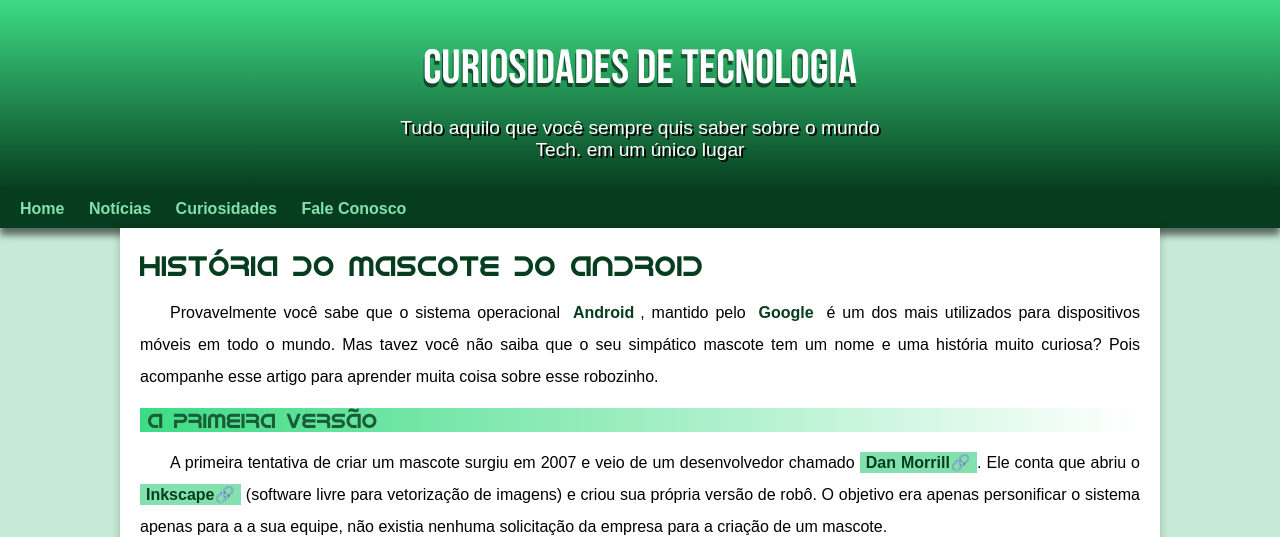
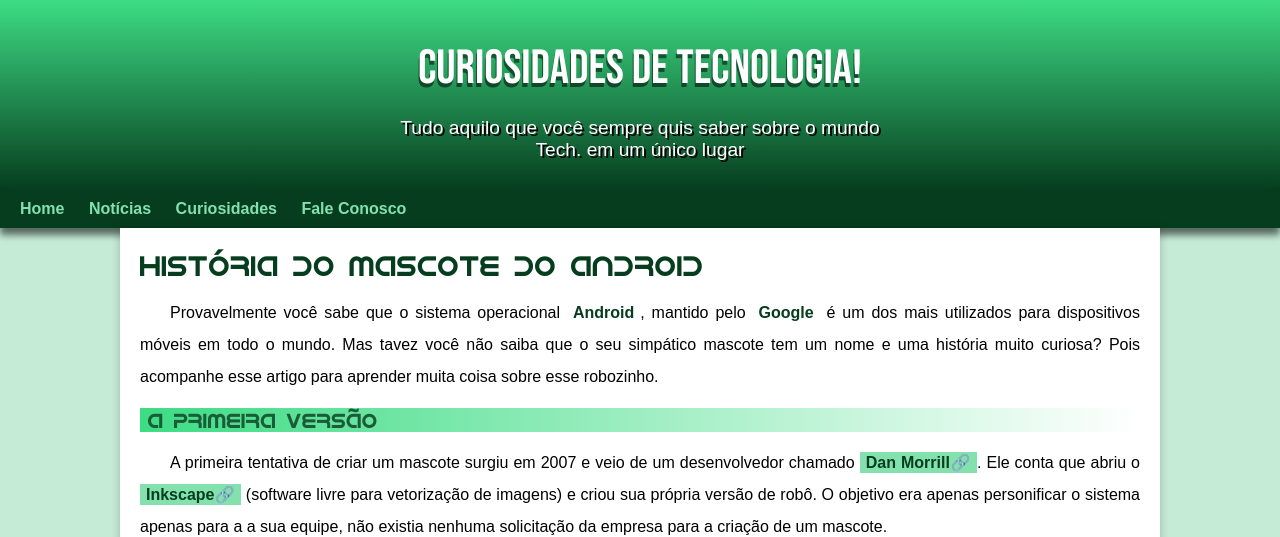
Before and after one commit to Alissoncrepaldi/html-css, a plain HTML site: page html-css-modulo02/Desafios/d10 - aula/android.html in a window 1280 px wide. Shown: the top 537 px of the page. Drawn offline with Linux system fonts and the light colour scheme.

Commit message:
Update android.html

```diff
--- a/html-css-modulo02/Desafios/d10 - aula/android.html
+++ b/html-css-modulo02/Desafios/d10 - aula/android.html
@@ -11,7 +11,7 @@
 <body>
     <header>
         <h1>
-            Curiosidades de Tecnologia
+            Curiosidades de Tecnologia!
         </h1>
         <p>
             Tudo aquilo que você sempre quis saber sobre o mundo Tech. em um único lugar
```
